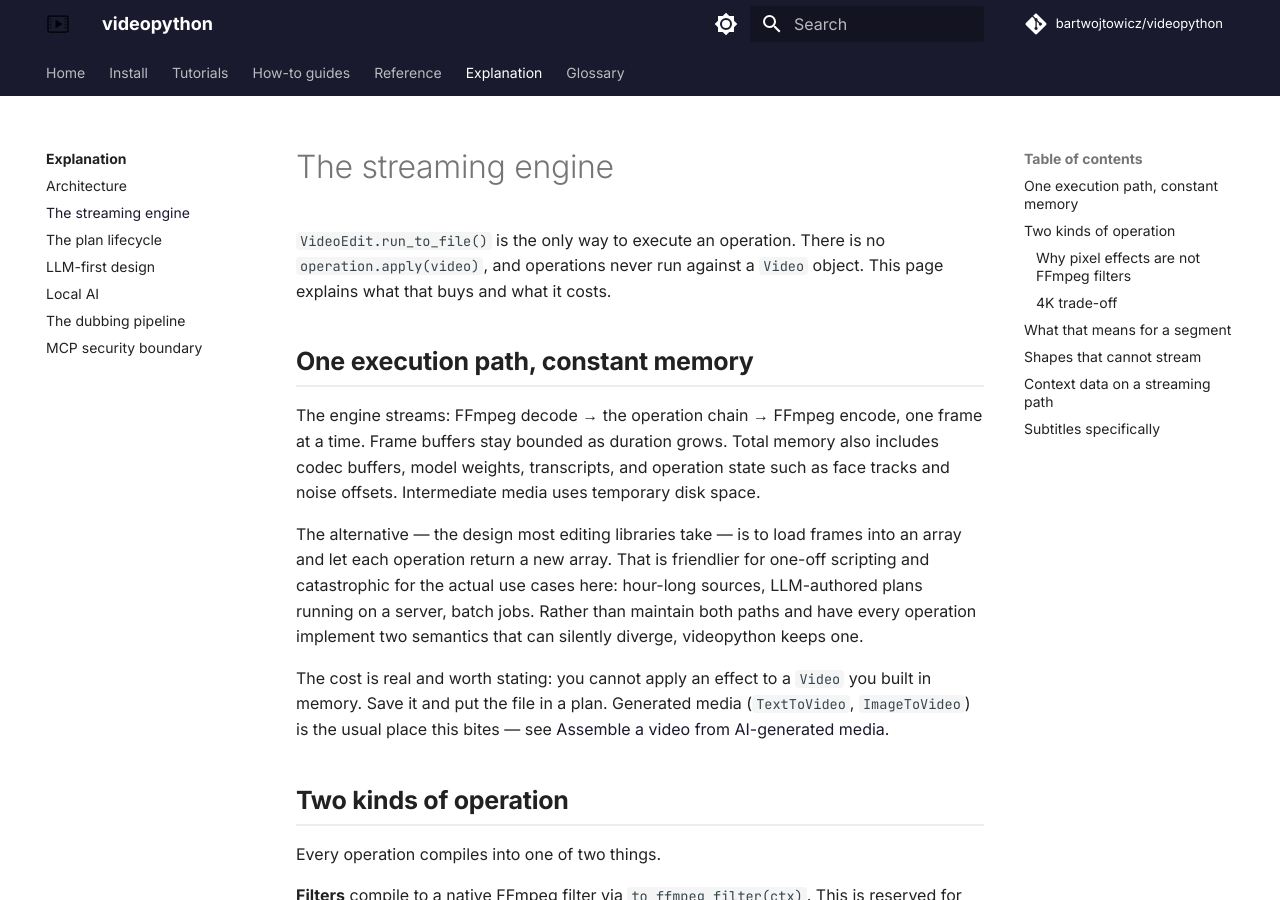
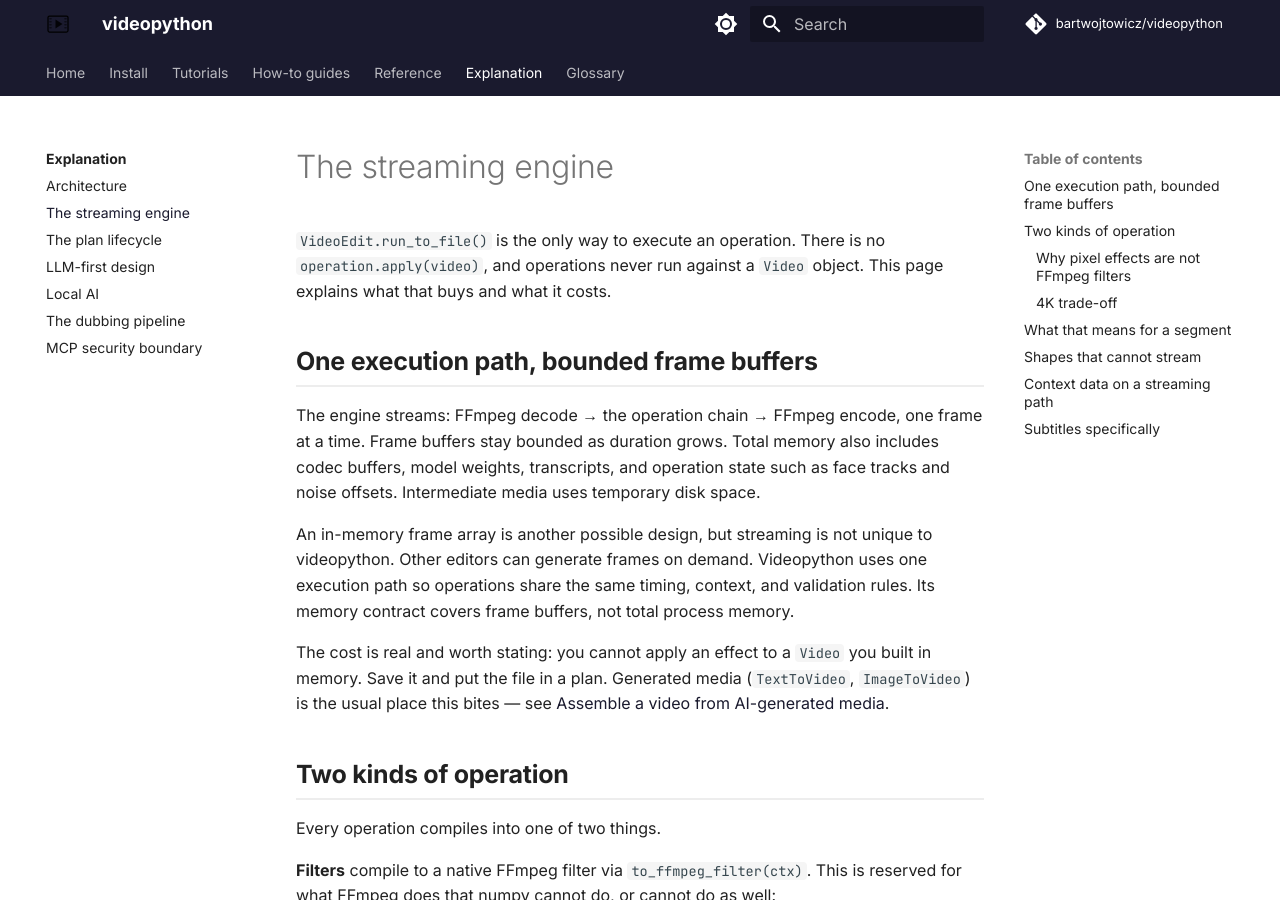
Before and after one commit to BartWojtowicz/videopython, an MkDocs documentation site: the page built from docs/explanation/streaming-engine.md, in a window 1280 px wide and 900 px high. Built offline with MkDocs 1.6.1 and Material for MkDocs 9.7.7, drawn with Linux system fonts in a browser that asks for light colours; comment, search, counter and statistics services are not loaded.

Commit message:
docs: clarify bounded frame-buffer contract

```diff
--- a/docs/explanation/streaming-engine.md
+++ b/docs/explanation/streaming-engine.md
@@ -4,18 +4,17 @@
 `operation.apply(video)`, and operations never run against a `Video` object. This page
 explains what that buys and what it costs.
 
-## One execution path, constant memory
+## One execution path, bounded frame buffers
 
 The engine streams: FFmpeg decode → the operation chain → FFmpeg encode, one frame at a
 time. Frame buffers stay bounded as duration grows. Total memory also includes codec
 buffers, model weights, transcripts, and operation state such as face tracks and
 noise offsets. Intermediate media uses temporary disk space.
 
-The alternative — the design most editing libraries take — is to load frames into an array
-and let each operation return a new array. That is friendlier for one-off scripting and
-catastrophic for the actual use cases here: hour-long sources, LLM-authored plans running
-on a server, batch jobs. Rather than maintain both paths and have every operation
-implement two semantics that can silently diverge, videopython keeps one.
+An in-memory frame array is another possible design, but streaming is not unique to
+videopython. Other editors can generate frames on demand. Videopython uses one
+execution path so operations share the same timing, context, and validation rules.
+Its memory contract covers frame buffers, not total process memory.
 
 The cost is real and worth stating: you cannot apply an effect to a `Video` you built in
 memory. Save it and put the file in a plan. Generated media (`TextToVideo`,
```
Also changed, not shown: README.md (+3 -3 lines), docs/how-to/long-videos.md (+1 -1 lines).
